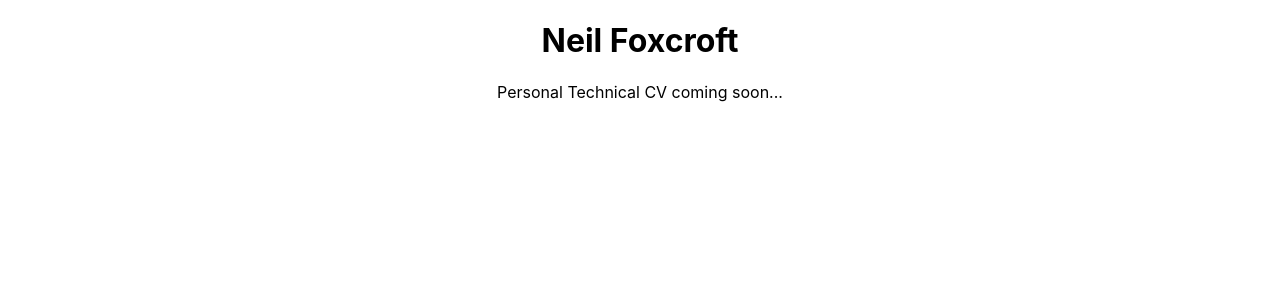
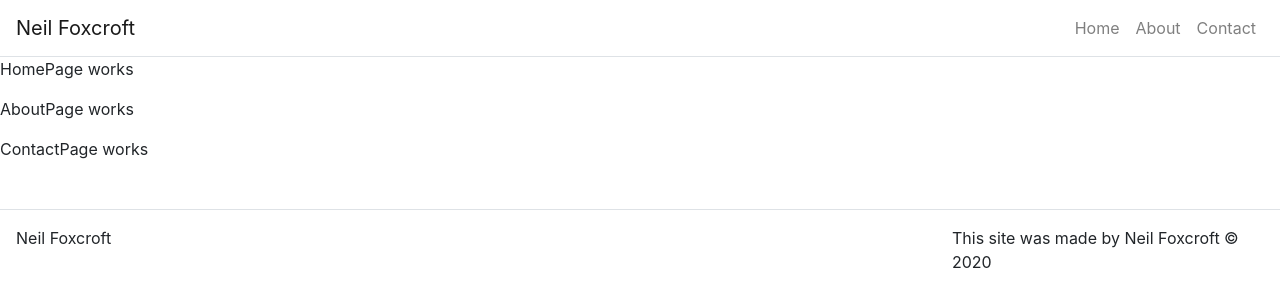
Before and after one commit to neilfoxcroft/neilfoxcroft.com-repo, a React (Create React App) app: page / in a window 1280 px wide. Shown: the top 306 px of the page. Built offline with nearby package versions, Linux system fonts and the light colour scheme.

Commit message:
Initialized Router with Basic Pages
added React router and added several pages (home,about and contact) Router does not switch between diffrent pages yet

```diff
--- a/package.json
+++ b/package.json
@@ -6,8 +6,11 @@
     "@testing-library/jest-dom": "^4.2.4",
     "@testing-library/react": "^9.5.0",
     "@testing-library/user-event": "^7.2.1",
+    "bootstrap": "^4.5.2",
     "react": "^16.13.1",
+    "react-bootstrap": "^1.3.0",
     "react-dom": "^16.13.1",
+    "react-router-dom": "^5.2.0",
     "react-scripts": "3.4.3"
   },
   "scripts": {
--- a/src/App.js
+++ b/src/App.js
@@ -1,16 +1,69 @@
 //main web application
 
 import React from 'react';
+import {BrowserRouter as Router, Route, Link} from 'react-router-dom';
+import Container from 'react-bootstrap/Container';
+import { Navbar, NavbarBrand, Nav } from 'react-bootstrap';
 import './App.css';
+
 import HeaderBar from "./HeaderBar.js"
+import Footer from "./components/Footer.js"
+import HomePage from "./pages/HomePage.js"
+import AboutPage from "./pages/AboutPage.js"
+import ContactPage from "./pages/ContactPage.js"
 
+class App extends React.Component {
 
-function App() {
-  return (
-    <div className="App">
-      <HeaderBar />
-    </div>
-  );
+  constructor(props) {
+    super(props);
+    this.state = {
+      title: "Neil Foxcroft",
+      headerLinks: [
+        {title: 'Home', path: "/"},
+        {title: 'About', path: "/about"},
+        {title: 'Contact', path: "/contact"}
+      ],
+      home: {
+        title: 'Title',
+        subTitle: 'promising future developer',
+      },
+      about: {
+        title: 'About Me',
+      },
+      contact: {
+        title: 'Contact me',
+      }
+    }
+  }
+  render() {
+    return (
+     <Router>
+       <Container className="p-0" fluid={true}>
+
+          <Navbar className="border-bottom" bg="transparrent" expand="lg">
+            <Navbar.Brand>Neil Foxcroft</Navbar.Brand>
+
+            <Navbar.Toggle className="border-0" aria-controls="navbar-toggle" />
+            <Navbar.Collapse id="navbar-toggle">
+              <Nav className="ml-auto">
+                <Link className="nav-link" to="/">Home</Link>
+                <Link className="nav-link" to="/">About</Link>
+                <Link className="nav-link" to="/">Contact</Link>
+              </Nav>
+            </Navbar.Collapse>
+          </Navbar>
+
+          <Route path="/" exact render={() => <HomePage title={this.state.home.title} subTitle={this.state.home.subTitle} />} />
+          <Route path="/" exact render={() => <AboutPage title={this.state.about.title} /> } />
+          <Route path="/" exact render={() => <ContactPage title={this.state.contact.title} />} />
+
+          <Footer />
+
+       </Container>
+
+     </Router>
+    );
+  }
 }
 
 export default App;
--- /dev/null
+++ b/src/components/Footer.js
@@ -0,0 +1,25 @@
+import React from 'react';
+import Container from 'react-bootstrap/Container';
+import Row from 'react-bootstrap/Row';
+import Col from 'react-bootstrap/Col';
+
+function Footer() {
+
+    return(
+        <footer className="mt-5">
+            <Container fluid={true}>
+                <Row className="border-top justify-content-between p-3">
+                    <Col className="p-0" md={3} sm={12}>
+                        Neil Foxcroft
+                    </Col>
+                    <Col className="p-0 d-flex justify-content-end" md={3}>
+                        This site was made by Neil Foxcroft © 2020
+                    </Col>
+                </Row>
+            </Container>
+        </footer>
+    )
+
+}
+
+export default Footer;
--- a/src/index.js
+++ b/src/index.js
@@ -3,6 +3,8 @@ import ReactDOM from 'react-dom';
 import './index.css';
 import App from './App';
 import * as serviceWorker from './serviceWorker';
+
+import 'bootstrap/dist/css/bootstrap.css';
 
 ReactDOM.render(
   <React.StrictMode>
--- /dev/null
+++ b/src/pages/AboutPage.js
@@ -0,0 +1,11 @@
+import React from 'react';
+
+function AboutPage(props) {
+
+    return (
+        <p> AboutPage works</p>
+    )
+
+}
+
+export default AboutPage;
--- /dev/null
+++ b/src/pages/ContactPage.js
@@ -0,0 +1,11 @@
+import React from 'react';
+
+function ContactPage(props) {
+
+    return (
+        <p>ContactPage works</p>
+    )
+
+}
+
+export default ContactPage;
--- /dev/null
+++ b/src/pages/HomePage.js
@@ -0,0 +1,11 @@
+import React from 'react';
+
+function HomePage(props) {
+
+    return (
+        <p>HomePage works</p>
+    )
+
+}
+
+export default HomePage;
```
Also changed, not shown: src/HeaderBar.css (added), 1 other file (tests, documents, lock files or other folders).
